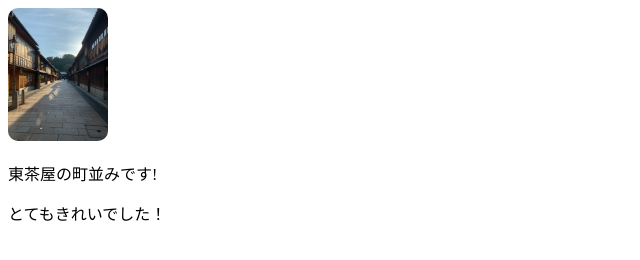
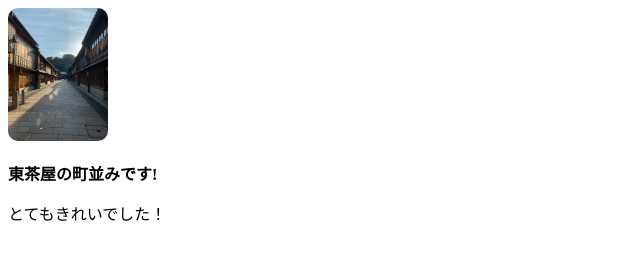
Before and after one commit to sakakibara-yuuki/hc_practice, a plain HTML site: page html_and_css/part1/index.html in a window 1280 px wide. Shown: the full height of the page, 0-640 px from the left. Drawn offline with Linux system fonts and the light colour scheme.

Commit message:
feat: change first comment let be bold

```diff
--- a/html_and_css/part1/index.html
+++ b/html_and_css/part1/index.html
@@ -7,7 +7,7 @@
 	</head>
 	<body>
       <img src="images/sample.jpg" alt="東茶屋街の町並みの画像">
-      <p>東茶屋の町並みです!</p>
+      <p class="place">東茶屋の町並みです!</p>
       <p>とてもきれいでした！</p>
 	</body>
 </html>
--- a/html_and_css/part1/styles.css
+++ b/html_and_css/part1/styles.css
@@ -9,3 +9,7 @@ img {
 	width: 100px;
     border-radius: 10px;
 }
+
+.place {
+  font-weight: bold;
+}
```
